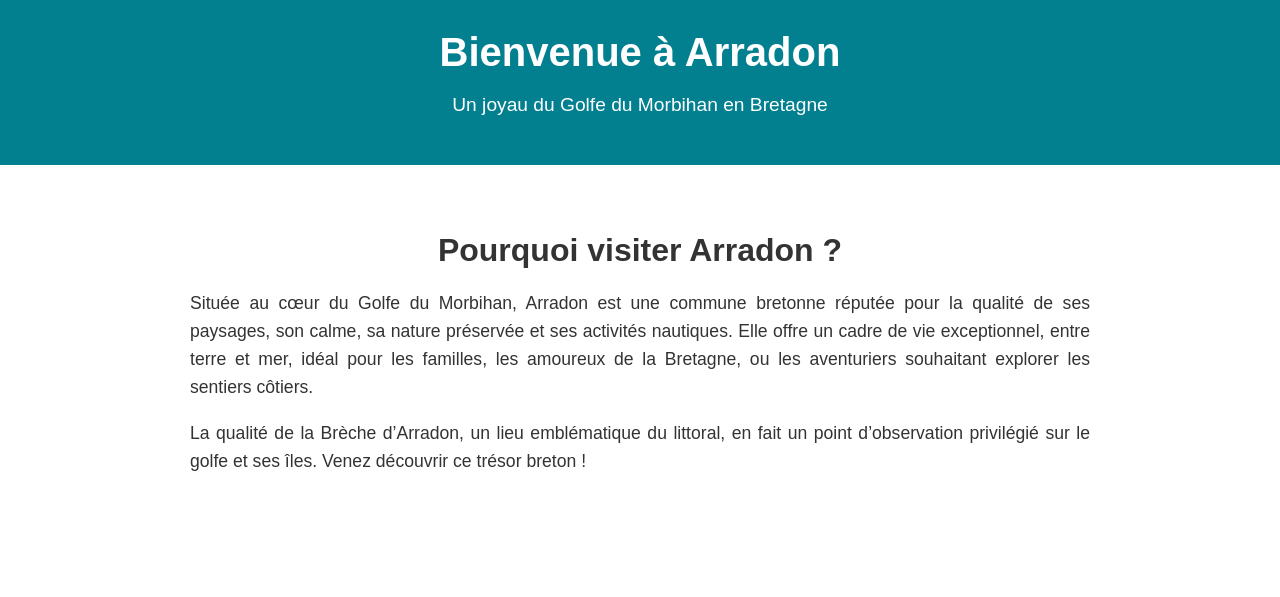
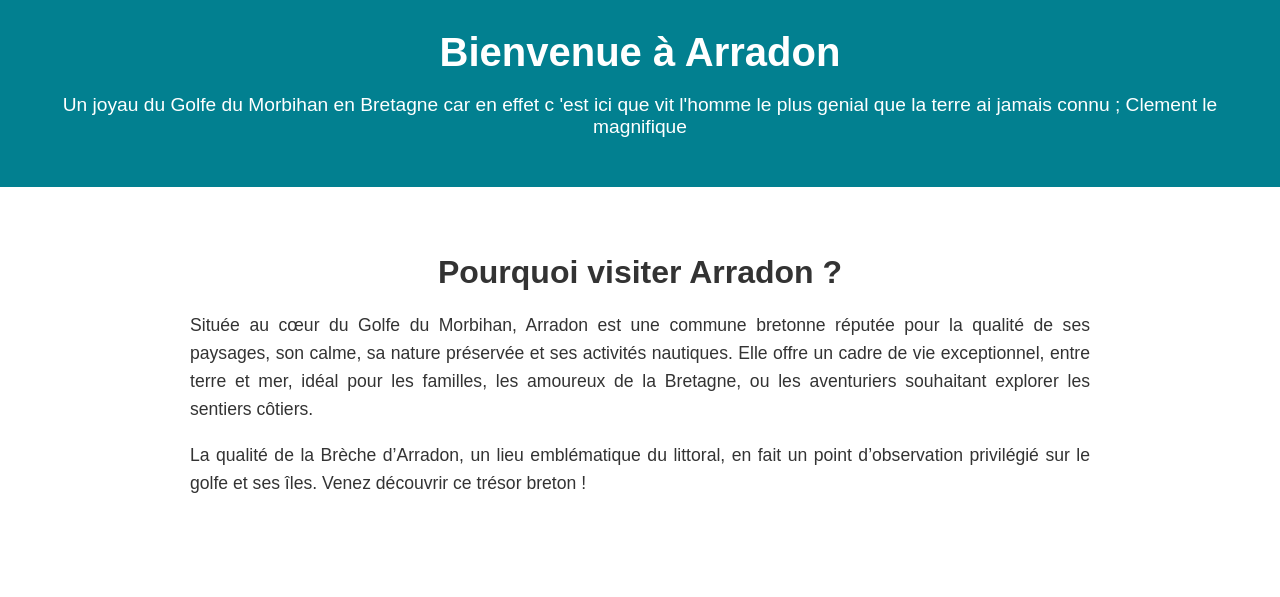
Before and after one commit to passiclem/arradonnn, a plain HTML site: page index.html in a window 1280 px wide. Shown: the top 597 px of the page. Drawn offline with Linux system fonts and the light colour scheme.

Commit message:
Update index.html

```diff
--- a/index.html
+++ b/index.html
@@ -1,3 +1,9 @@
+
+
+
+
+
+
 <!DOCTYPE html>
 <html lang="fr">
 <head>
@@ -10,7 +16,7 @@
 <body>
   <header>
     <h1>Bienvenue à Arradon</h1>
-    <p>Un joyau du Golfe du Morbihan en Bretagne</p>
+    <p>Un joyau du Golfe du Morbihan en Bretagne car en effet c 'est ici que vit l'homme le plus genial que la terre ai jamais connu ; Clement le magnifique</p>
   </header>
 
   <section class="presentation">
```
